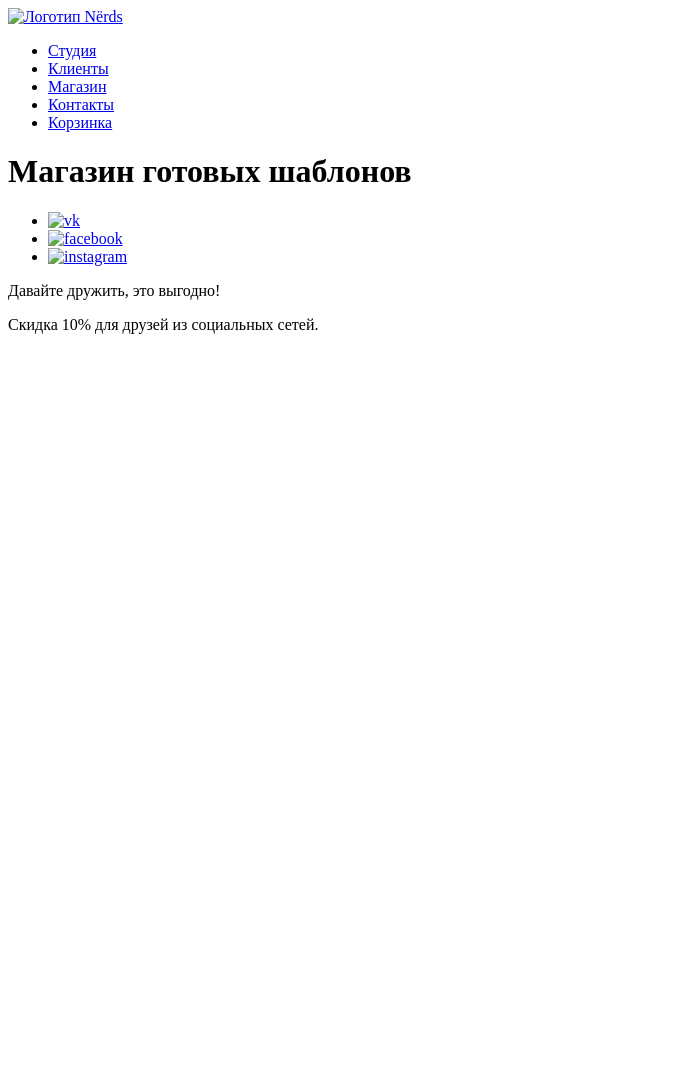
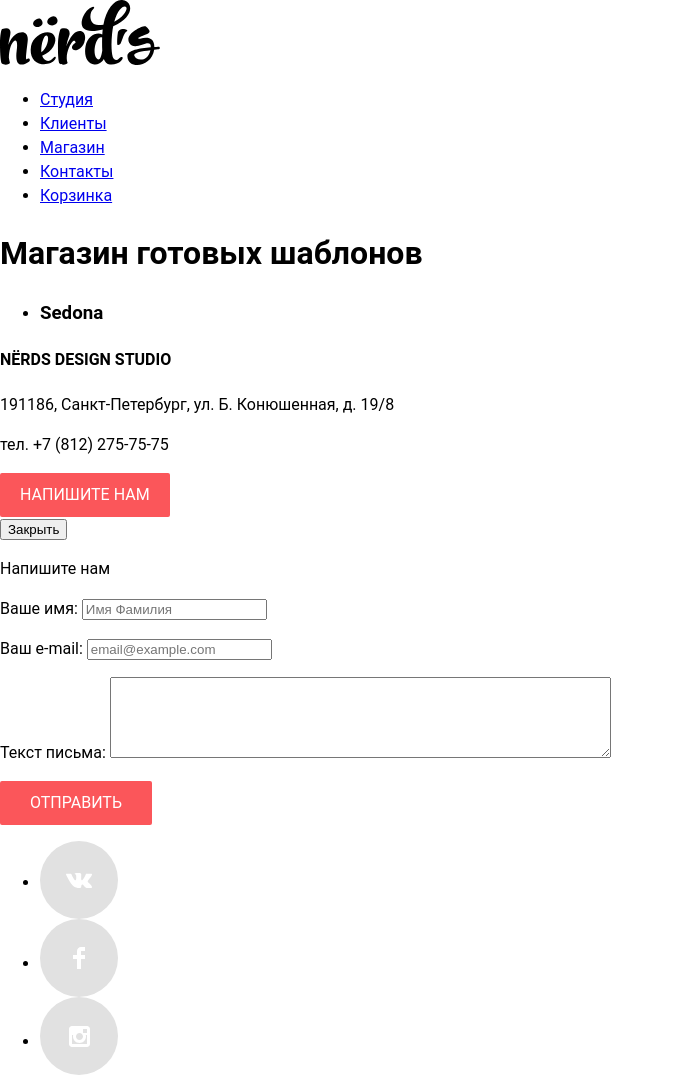
Before and after one commit to nuriktelesov/nerds, a plain HTML site: page catalog.html in a window 1280 px wide. Shown: the top 1078 px of the page, without its empty margins (0-674 px from the left). Before the commit the page ends 800 px from the top, so only its background shows below. Drawn offline with Linux system fonts and the light colour scheme.

Commit message:
добавил в резметку index.html и catalog.html, а также добавил стили для кнопок

```diff
--- a/catalog.html
+++ b/catalog.html
@@ -10,13 +10,13 @@
   <header class="header">
     <div class="container">
       <a class="header__logo logo" href="index.html">
-        <img class="logo__img" src="img/nerds-logo.png" alt="Логотип Nёrds">
+        <img class="logo__img" src="img/nerds-logo.svg" alt="Логотип Nёrds">
       </a>
       <nav class="header__nav nav">
         <ul class="nav__list">
           <li class="nav__item"><a class="nav__link" href="#">Студия</a></li>
           <li class="nav__item"><a class="nav__link" href="#">Клиенты</a></li>
-          <li class="nav__item"><a class="nav__link" href="#">Магазин</a></li>
+          <li class="nav__item nav__item--current"><a class="nav__link" href="#">Магазин</a></li>
           <li class="nav__item"><a class="nav__link" href="#">Контакты</a></li>
           <li class="nav__item nav__item--cart"><a class="nav__link" href="#">Корзинка</a></li>
         </ul>
@@ -32,8 +32,49 @@
     </div>
 
     <aside class="sidebar">
+      <!-- здесь будет форма фильтра -->
+    </aside>
 
-    </aside>
+    <section class="catalog">
+      <!-- здесь будет форма сортировки товаров -->
+      <ul class="catalog__list">
+        <li class="catalog__item">
+          <h3 class="text-xl">Sedona</h3>
+        </li>
+      </ul>
+    </section>
+
+    <section class="map">
+      <div class="container">
+        <div class="map__address">
+          <h4 class="text-xl">NЁRDS DESIGN STUDIO</h4>
+          <p class="text-gray">191186, Санкт-Петербург,
+            ул. Б. Конюшенная, д. 19/8</p>
+          <p class="address__phone">тел. +7 (812) 275-75-75</p>
+          <button class="btn">Напишите нам</button>
+        </div>
+        <div class="form">
+          <button type="button">Закрыть</button>
+          <p class="text-3xl">Напишите нам</p>
+          <form class="form__user" action="https://echo.htmlacademy.ru" method="POST">
+          <p>
+            <label for="user__name">Ваше имя:</label>
+            <input type="text" name="name" id="user__name" class="form__name" placeholder="Имя Фамилия">
+          </p>
+          <p>
+            <label for="user__email">Ваш e-mail:</label>
+            <input type="text" name="e-mail" id="user__email" class="form__email" placeholder="email@example.com">
+          </p>
+          <p>
+            <label for="user__text">Текст письма:</label>
+            <textarea name="message" id="user__text" cols="60" rows="5" class="form__text" placeholder="В свободной форме">
+            </textarea>
+          </p>
+          <button type="submit" class="btn btn--lg">Отправить</button>
+          </form>
+        </div>
+      </div>
+    </section>
   </main>
 
   <footer class="footer">
@@ -41,17 +82,17 @@
       <ul class="footer__socials socials">
         <li class="socials__item">
           <a class="socials__link" href="https://www.vk.com">
-            <img class="socials__logo" src="img/vk-icon.png" alt="vk">
+            <img class="socials__logo" src="img/vk-icon.svg" alt="vk">
           </a>
         </li>
         <li class="socials__item">
           <a class="socials__link" href="https://www.facebook.com">
-            <img class="socials__logo" src="img/fb-icon.png" alt="facebook">
+            <img class="socials__logo" src="img/fb-icon.svg" alt="facebook">
           </a>
         </li>
         <li class="socials__item">
           <a class="socials__link" href="https://www.instagram.com">
-            <img class="socials__logo" src="img/insta-icon.png" alt="instagram">
+            <img class="socials__logo" src="img/insta-icon.svg" alt="instagram">
           </a>
         </li>
       </ul>
--- a/css/style.css
+++ b/css/style.css
@@ -0,0 +1,121 @@
+@font-face {
+  font-family: Roboto, sans-serif;
+  font-style: normal;
+  font-weight: 400;
+  src: url('../fonts/roboto.woff');
+}
+
+@font-face {
+  font-family: Roboto, sans-serif;
+  font-style: normal;
+  font-weight: 700;
+  src: url('../fonts/robotobold.woff');
+}
+
+html {
+  box-sizing: border-box;
+}
+
+*,
+*::before,
+*::after {
+  box-sizing: inherit;
+}
+
+body {
+  margin: 0;
+  padding: 0;
+  font-family: Roboto, sans-serif;
+  font-size: 16px;
+  line-height: 1.5;
+}
+
+.btn {
+  display: inline-block;
+  margin: 0;
+  padding: 10px 20px;
+  font: inherit;
+  border-radius: 2px;
+  border: 0;
+  background-color: #fb565a;
+  color: #ffffff;
+  text-transform: uppercase;
+}
+
+.btn:hover {
+  background-color: #e74246;
+}
+
+.btn:active {
+  background-color: #d7373b;
+  border-top: 2px solid #c13135;
+  color: #e38486;
+}
+
+.btn--lg {
+  padding-left: 30px;
+  padding-right: 30px;
+}
+
+.btn--green {
+  background-color: #00ca74;
+}
+
+.btn--green:hover {
+  background-color: #00bc6c;
+}
+
+.btn--green:active {
+  background-color: #00aa62;
+  border-color: #009958;
+  color: #74c69a;
+}
+
+.btn--yellow {
+  background-color: #efc84a;
+}
+
+.btn--yellow:hover {
+  background-color: #eab534;
+}
+
+.btn--yellow:active {
+  background-color: #e5a722;
+  border-color: #ce961f;
+  color: #edc47c;
+}
+
+.clients__logo {
+  opacity: 0.2;
+}
+
+.clients__logo:hover {
+  opacity: 1;
+}
+
+.clients__logo:active {
+  opacity: 0.1;
+}
+
+.socials__link {
+  display: inline-flex;
+  justify-content: center;
+  align-items: center;
+  border: 0;
+  border-radius: 50%;
+  width: 78px;
+  height: 78px;
+  background-color: #e1e1e1;
+}
+
+.socials__link:hover {
+  background-color: #e74246;
+}
+
+.socials__link:active {
+  background-color: #d7373b;
+}
+
+.socials__link:active .socials__logo {
+  opacity: 0.3;
+}
```
Also changed, not shown: index.html (+29 -9 lines).
